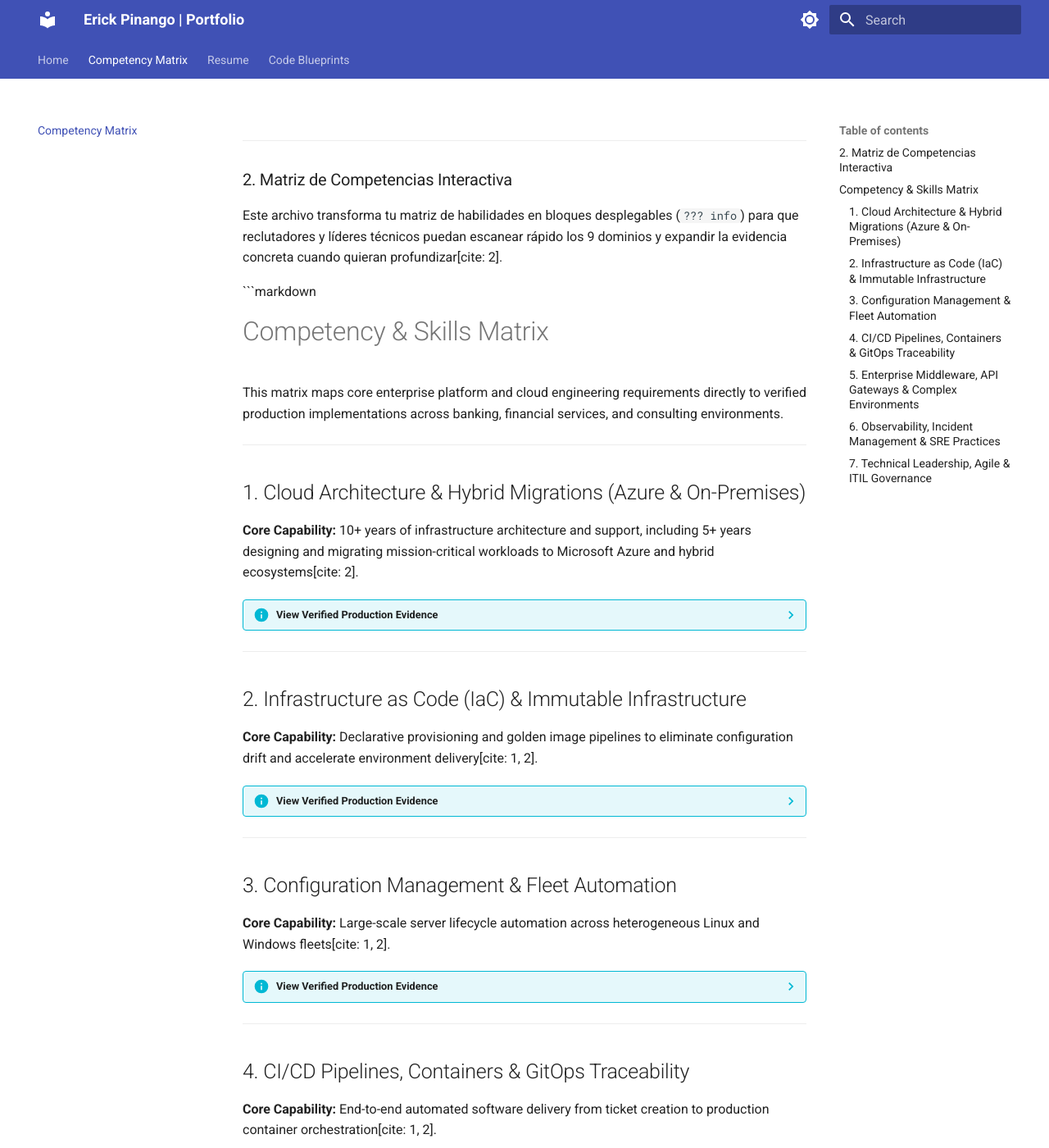
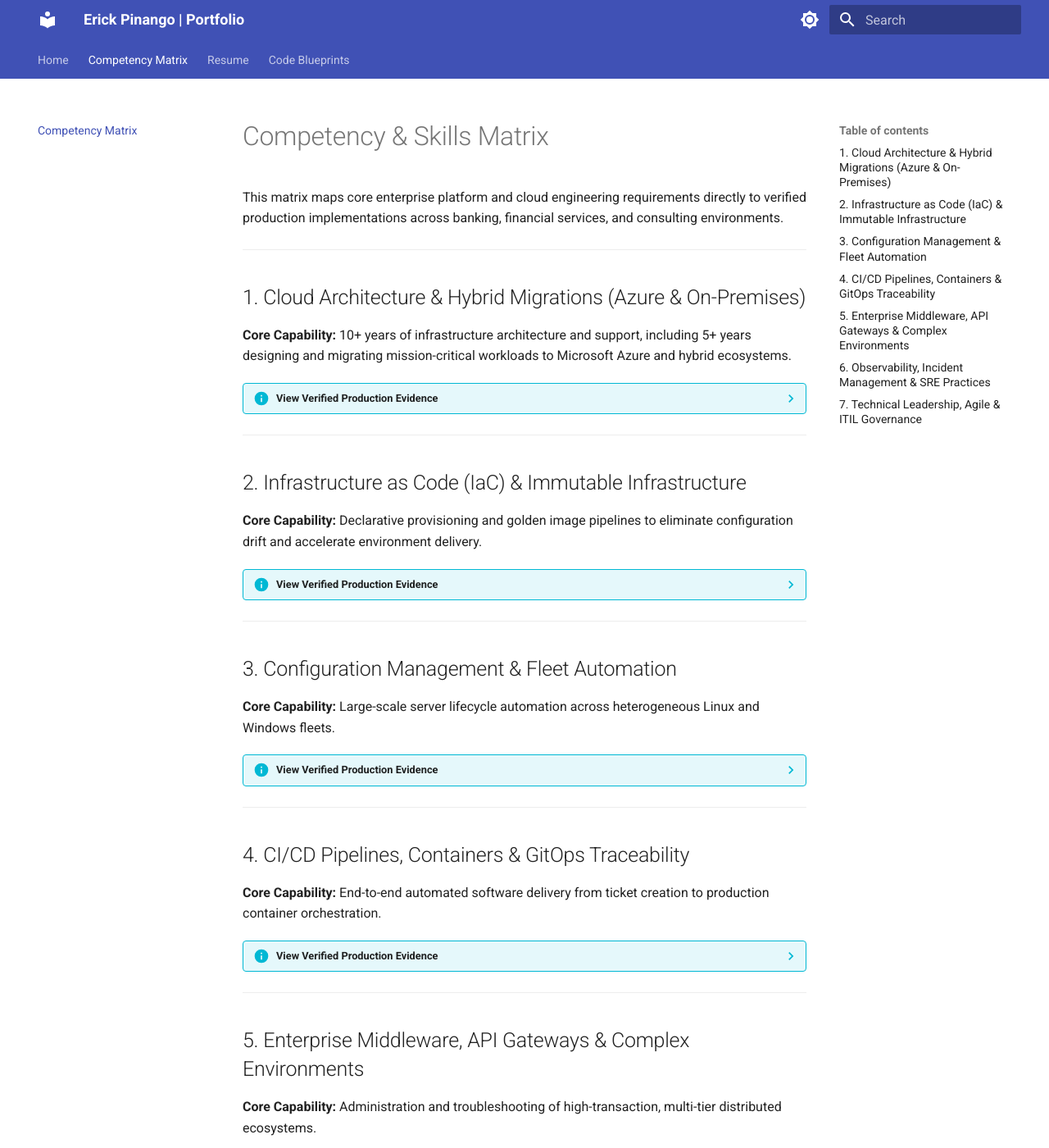
Before and after one commit to ejpinangog/ejpinangog.github.io, an MkDocs documentation site: the page built from docs/skills-matrix.md, in a window 1280 px wide and 1400 px high. Shown: the whole window at 82% size. Built offline with MkDocs 1.6.1 and Material for MkDocs 9.7.7, drawn with Linux system fonts in a browser that asks for light colours; part of the change alters nothing that is shown; some of the changed text lies outside the part shown.

Commit message:
fix: modified skill-matrix

````diff
--- a/docs/skills-matrix.md
+++ b/docs/skills-matrix.md
@@ -1,10 +1,3 @@
----
-
-### 2. Matriz de Competencias Interactiva
-
-Este archivo transforma tu matriz de habilidades en bloques desplegables (`??? info`) para que reclutadores y líderes técnicos puedan escanear rápido los 9 dominios y expandir la evidencia concreta cuando quieran profundizar[cite: 2].
-
-```markdown
 # Competency & Skills Matrix
 
 This matrix maps core enterprise platform and cloud engineering requirements directly to verified production implementations across banking, financial services, and consulting environments.
@@ -13,72 +6,73 @@ This matrix maps core enterprise platform and cloud engineering requirements dir
 
 ## 1. Cloud Architecture & Hybrid Migrations (Azure & On-Premises)
 
-**Core Capability:** 10+ years of infrastructure architecture and support, including 5+ years designing and migrating mission-critical workloads to Microsoft Azure and hybrid ecosystems[cite: 2].
+**Core Capability:** 10+ years of infrastructure architecture and support, including 5+ years designing and migrating mission-critical workloads to Microsoft Azure and hybrid ecosystems.
 
 ??? info "View Verified Production Evidence"
-    * **Hybrid Cloud Architecture (Falabella Bank):** Designed and supported hybrid cloud topologies integrating on-premises VMware/Nutanix data centers with Microsoft Azure and Oracle Cloud (OCI) via secure network tunnels and Azure Arc[cite: 1, 2].
-    * **IaaS & PaaS Implementation:** Deployed high-availability compute, persistent storage, virtual networks (VNets), Application Gateways, and zone/region-redundant Azure Load Balancers (modernizing legacy on-premises HAProxy setups)[cite: 2].
-    * **FinOps & Cost Optimization:** Reduced Azure operational expenses by **>30%** through budget alerts, resource right-sizing, and automated shutdown/startup schedules tied to Docker container deployments in Dev/QA[cite: 2].
-    * **Cloud Certifications:** Microsoft Certified: Azure Fundamentals (2026) and AWS Certified Cloud Practitioner (2024)[cite: 1, 2].
+    * **Hybrid Cloud Architecture (Falabella Bank):** Designed and supported hybrid cloud topologies integrating on-premises VMware/Nutanix data centers with Microsoft Azure and Oracle Cloud (OCI) via secure network tunnels and Azure Arc.
+    * **IaaS & PaaS Implementation:** Deployed high-availability compute, persistent storage, virtual networks (VNets), Application Gateways, and zone/region-redundant Azure Load Balancers (modernizing legacy on-premises HAProxy setups).
+    * **FinOps & Cost Optimization:** Reduced Azure operational expenses by **>30%** through budget alerts, resource right-sizing, and automated shutdown/startup schedules tied to Docker container deployments in Dev/QA.
+    * **Cloud Certifications:** Microsoft Certified: Azure Fundamentals (2026) and AWS Certified Cloud Practitioner (2024).
 
 ---
 
 ## 2. Infrastructure as Code (IaC) & Immutable Infrastructure
 
-**Core Capability:** Declarative provisioning and golden image pipelines to eliminate configuration drift and accelerate environment delivery[cite: 1, 2].
+**Core Capability:** Declarative provisioning and golden image pipelines to eliminate configuration drift and accelerate environment delivery.
 
 ??? info "View Verified Production Evidence"
-    * **Multi-Environment Terraform Orchestration (Falabella Bank & Kibernum):** Built modular Terraform architectures integrated with GitLab CI to automate provisioning of **300+ servers** across Development, QA, and Production for omnichannel platforms[cite: 2].
-    * **Immutable Golden Images (Packer):** Automated OS image baking for Windows Server and Linux, reducing overall infrastructure provisioning lead times by **99%**[cite: 2].
-    * **State & Drift Enforcement:** Combined Terraform with Chef and Ansible to enforce deterministic host roles and eliminate manual server setup[cite: 1, 2].
+    * **Multi-Environment Terraform Orchestration (Falabella Bank & Kibernum):** Built modular Terraform architectures integrated with GitLab CI to automate provisioning of **300+ servers** across Development, QA, and Production for omnichannel platforms.
+    * **Immutable Golden Images (Packer):** Automated OS image baking for Windows Server and Linux, reducing overall infrastructure provisioning lead times by **99%**.
+    * **State & Drift Enforcement:** Combined Terraform with Chef and Ansible to enforce deterministic host roles and eliminate manual server setup.
 
 ---
 
 ## 3. Configuration Management & Fleet Automation
 
-**Core Capability:** Large-scale server lifecycle automation across heterogeneous Linux and Windows fleets[cite: 1, 2].
+**Core Capability:** Large-scale server lifecycle automation across heterogeneous Linux and Windows fleets.
 
 ??? info "View Verified Production Evidence"
-    * **Ansible & Chef at Scale (Falabella Bank, Kibernum, Anida):** Authored playbooks, roles, and Chef cookbooks to standardize base OS hardening, deploy security policies, manage SSH keys/sudoers, and orchestrate scheduled middleware deployments (`.ear`/`.war` on WebLogic/OSB)[cite: 2].
-    * **Advanced Scripting (PowerShell & Bash):** Engineered automation scripts for Active Directory/GPO governance, SSL/TLS certificate rotation, centralized log diagnostics (`/var/log`, `journalctl`, Event Viewer), and automated Daylight Saving Time (DST) patch verification—cutting manual operational tasks by **80%**[cite: 2].
-    * **Centralized Windows Patching:** Orchestrated monthly security compliance across Windows Server fleets using Microsoft Endpoint Configuration Manager (SCCM/MECM)[cite: 2].
+    * **Ansible & Chef at Scale (Falabella Bank, Kibernum, Anida):** Authored playbooks, roles, and Chef cookbooks to standardize base OS hardening, deploy security policies, manage SSH keys/sudoers, and orchestrate scheduled middleware deployments (`.ear`/`.war` on WebLogic/OSB).
+    * **Advanced Scripting (PowerShell & Bash):** Engineered automation scripts for Active Directory/GPO governance, SSL/TLS certificate rotation, centralized log diagnostics (`/var/log`, `journalctl`, Event Viewer), and automated Daylight Saving Time (DST) patch verification—cutting manual operational tasks by **80%**.
+    * **Centralized Windows Patching:** Orchestrated monthly security compliance across Windows Server fleets using Microsoft Endpoint Configuration Manager (SCCM/MECM).
 
 ---
 
 ## 4. CI/CD Pipelines, Containers & GitOps Traceability
 
-**Core Capability:** End-to-end automated software delivery from ticket creation to production container orchestration[cite: 1, 2].
+**Core Capability:** End-to-end automated software delivery from ticket creation to production container orchestration.
 
 ??? info "View Verified Production Evidence"
-    * **Ticket-to-Production Traceability (Falabella Bank & Kibernum):** Integrated Jira webhooks with GitLab CI/CD, Azure DevOps (YAML & Classic), and Jenkins to enforce automated build/test gates, approval workflows, and full audit compliance[cite: 1, 2].
-    * **Containerization & Kubernetes:** Packaged legacy runtimes into multi-stage Docker images and migrated workloads to Kubernetes (K8s/AKS) and Docker Swarm with horizontal auto-scaling, Helm charts, and ArgoCD state synchronization[cite: 1, 2].
+    * **Ticket-to-Production Traceability (Falabella Bank & Kibernum):** Integrated Jira webhooks with GitLab CI/CD, Azure DevOps (YAML & Classic), and Jenkins to enforce automated build/test gates, approval workflows, and full audit compliance.
+    * **Containerization & Kubernetes:** Packaged legacy runtimes into multi-stage Docker images and migrated workloads to Kubernetes (K8s/AKS) and Docker Swarm with horizontal auto-scaling, Helm charts, and ArgoCD state synchronization.
 
 ---
 
 ## 5. Enterprise Middleware, API Gateways & Complex Environments
 
-**Core Capability:** Administration and troubleshooting of high-transaction, multi-tier distributed ecosystems[cite: 1, 2].
+**Core Capability:** Administration and troubleshooting of high-transaction, multi-tier distributed ecosystems.
 
 ??? info "View Verified Production Evidence"
-    * **API Gateways & Load Balancing:** Configured and supported Kong API Gateway, HAProxy, and Azure Load Balancer to ensure low-latency, secure traffic distribution across omnichannel banking services[cite: 2].
-    * **Middleware & Databases:** Administered clustered Oracle Service Bus (OSB) and Oracle WebLogic (WL) domains alongside OS-level database operations and automated backup verification (Veeam Backup & Replication)[cite: 1, 2].
+    * **API Gateways & Load Balancing:** Configured and supported Kong API Gateway, HAProxy, and Azure Load Balancer to ensure low-latency, secure traffic distribution across omnichannel banking services.
+    * **Middleware & Databases:** Administered clustered Oracle Service Bus (OSB) and Oracle WebLogic (WL) domains alongside OS-level database operations and automated backup verification (Veeam Backup & Replication).
 
 ---
 
 ## 6. Observability, Incident Management & SRE Practices
 
-**Core Capability:** Proactive monitoring, SLI/SLO definition, and L3/L4 incident leadership[cite: 1].
+**Core Capability:** Proactive monitoring, SLI/SLO definition, and L3/L4 incident leadership.
 
 ??? info "View Verified Production Evidence"
-    * **Full-Stack Telemetry:** Deployed and tuned monitoring and log analytics stacks using Datadog, Prometheus, Grafana, ELK Stack, Splunk, Instana, Azure Monitor, and Nagios/Icinga[cite: 1, 2].
-    * **Incident Lifecycle & RCA:** Led critical production triage and authored blameless Root Cause Analysis (RCA) postmortems, reducing recurring critical incidents by **>50%**[cite: 2].
-    * **Reliability Engineering:** Defined SLIs, SLOs, and SLAs to guide capacity planning and minimize Mean Time to Detection (MTTD) and Mean Time to Resolution (MTTR)[cite: 1].
+    * **Full-Stack Telemetry:** Deployed and tuned monitoring and log analytics stacks using Datadog, Prometheus, Grafana, ELK Stack, Splunk, Instana, Azure Monitor, and Nagios/Icinga.
+    * **Incident Lifecycle & RCA:** Led critical production triage and authored blameless Root Cause Analysis (RCA) postmortems, reducing recurring critical incidents by **>50%**.
+    * **Reliability Engineering:** Defined SLIs, SLOs, and SLAs to guide capacity planning and minimize Mean Time to Detection (MTTD) and Mean Time to Resolution (MTTR).
 
 ---
 
 ## 7. Technical Leadership, Agile & ITIL Governance
 
-**Core Capability:** Cross-functional collaboration, engineering mentorship, and audited change management[cite: 1, 2].
+**Core Capability:** Cross-functional collaboration, engineering mentorship, and audited change management.
 
 ??? info "View Verified Production Evidence"
-    * **Mentorship & Onboarding:** Provided technical leadership and knowledge transfer to teams of **10+ engineers**, establishing runbooks, SOPs, and architecture diagrams that cut onboarding ramp-up times by **50%**[cite: 2].
+    * **Mentorship & Onboarding:** Provided technical leadership and knowledge transfer to teams of **10+ engineers**, establishing runbooks, SOPs, and architecture diagrams that cut onboarding ramp-up times by **50%**.
+    * **Agile & ITIL Execution:** Operated within Agile/Scrum sprints while enforcing ITIL change control (RFCs via Jira, AutoTask, and HPSM) to maintain strict regulatory compliance and zero-disruption production releases.
````
